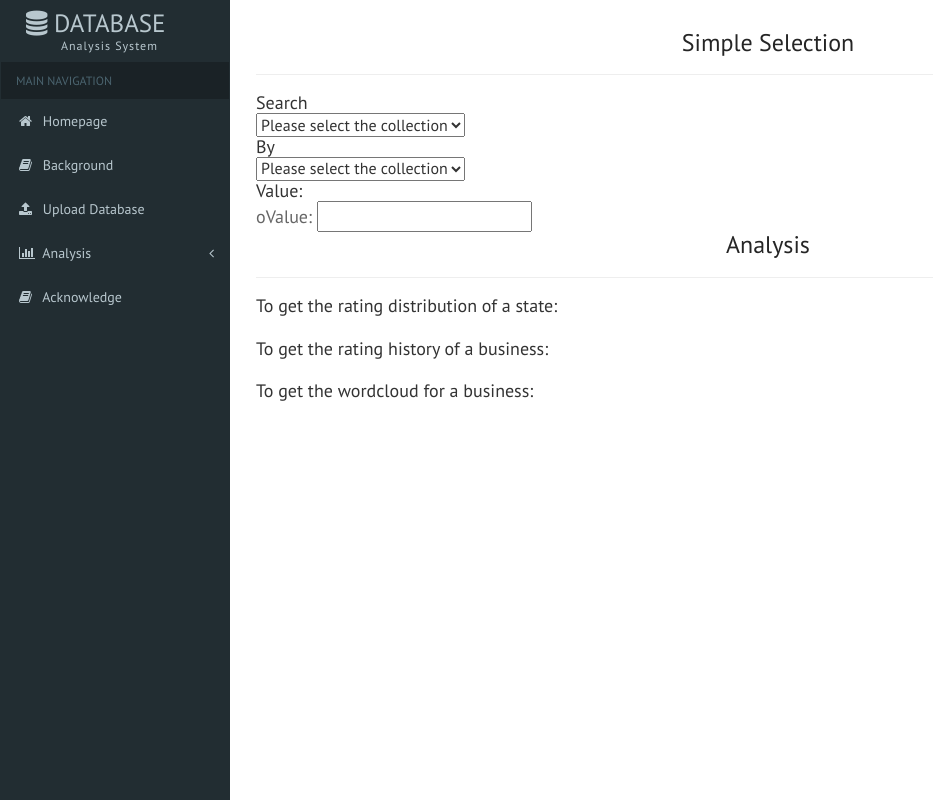
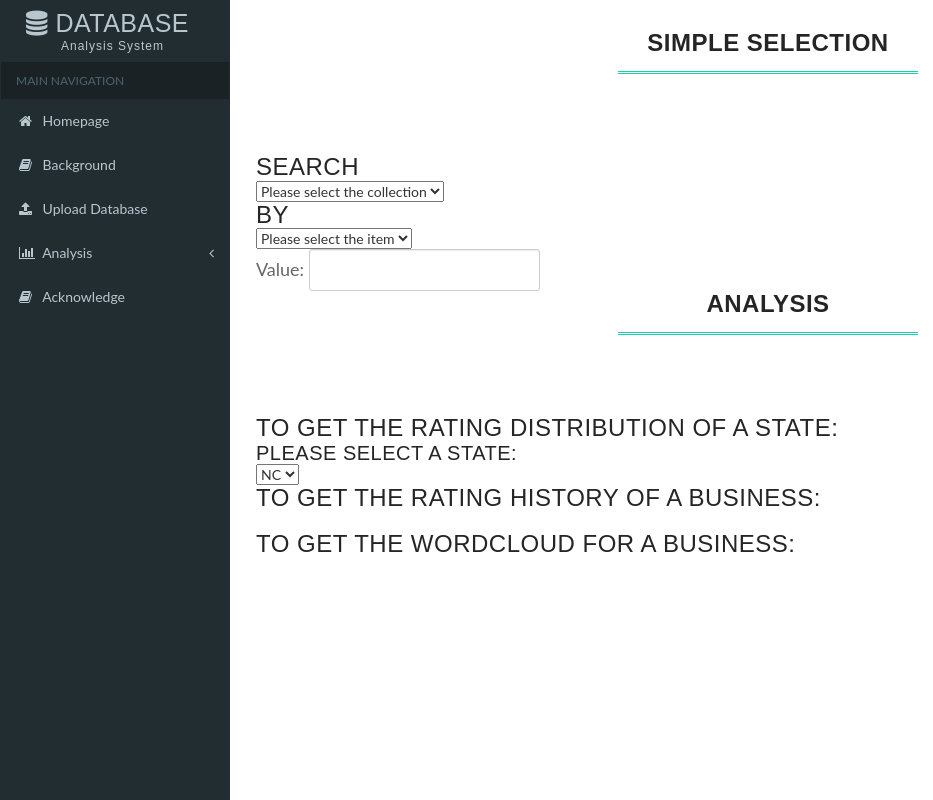
Before and after one commit to nancy0361/CS516_DataPipeline, a Flask app: page /analysis in a window 1280 px wide. Shown: the whole page, without its empty margins (0-933 px from the left). Run offline with Flask 2, Linux system fonts and the light colour scheme; parts of the project's set-up code (start-up, migrations or seed data) failed here and were passed over; some libraries are stand-ins or nearby versions.

Commit message:
update analysis html

```diff
--- a/web/templates/analysis.html
+++ b/web/templates/analysis.html
@@ -35,6 +35,9 @@
     <script src="../static/js/custom.js"></script>
     <link href="../static/css/custom.css" rel="stylesheet">
     <!--//Metis Menu -->
+
+    <link href="../static/css/style2.css" rel="stylesheet">
+	<link href="../static/css/my.css" rel="stylesheet">
 </head>
 
 <body class="cbp-spmenu-push">
@@ -113,14 +116,11 @@
         </select>
         <h4>By &nbsp;</h4>
         <select id=item>
-            <option>Please select the collection</option>
-            <option>Business</option>
-            <option>User</option>
-            <option>Review</option>
+            <option>Please select the item</option>
+            <option>id</option>
         </select>
-        <h4>Value: &nbsp;</h4>
         <div>
-            <label style="font-size: 18px;font-weight: normal; color: #666666;">oValue:&nbsp;<input class="input_text_style"
+            <label style="font-size: 18px;font-weight: normal; color: #666666;">Value:&nbsp;<input class="input_text_style"
                  type="text" id="value" /></label>
         </div>
         <div class="heading text-center">
@@ -128,6 +128,11 @@
 			<hr>
         </div>
         <h4>To get the rating distribution of a state:</h4>
+        <h5>Please select a state:</h5>
+        <select id=state>
+            <option>NC</option>
+            <option>LA</option>
+        </select>
         <br/>
         <h4>To get the rating history of a business:</h4>
         <br/>
```
